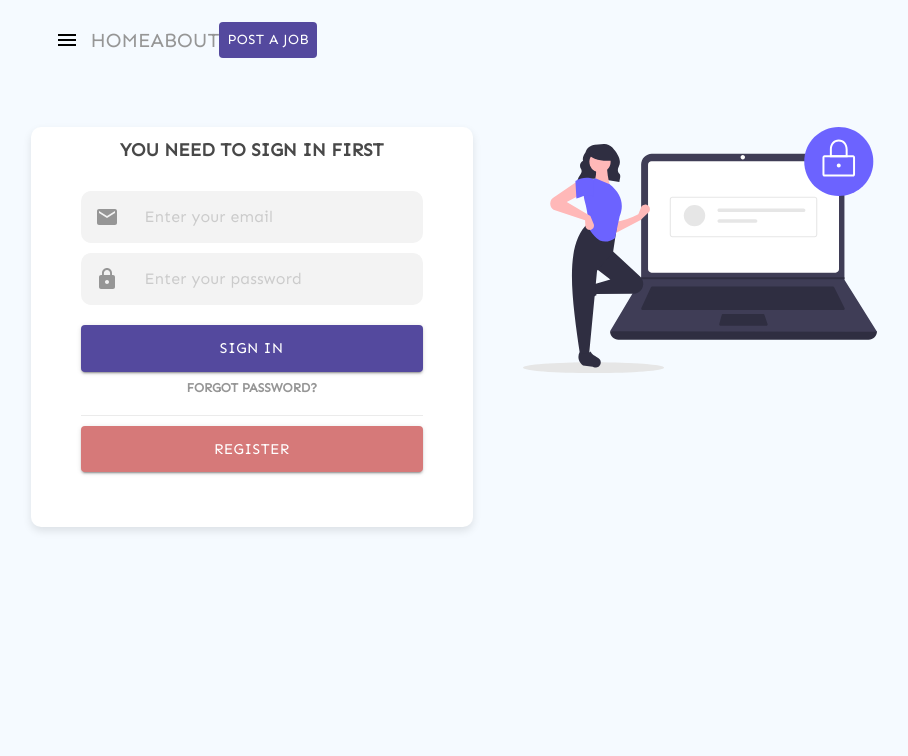
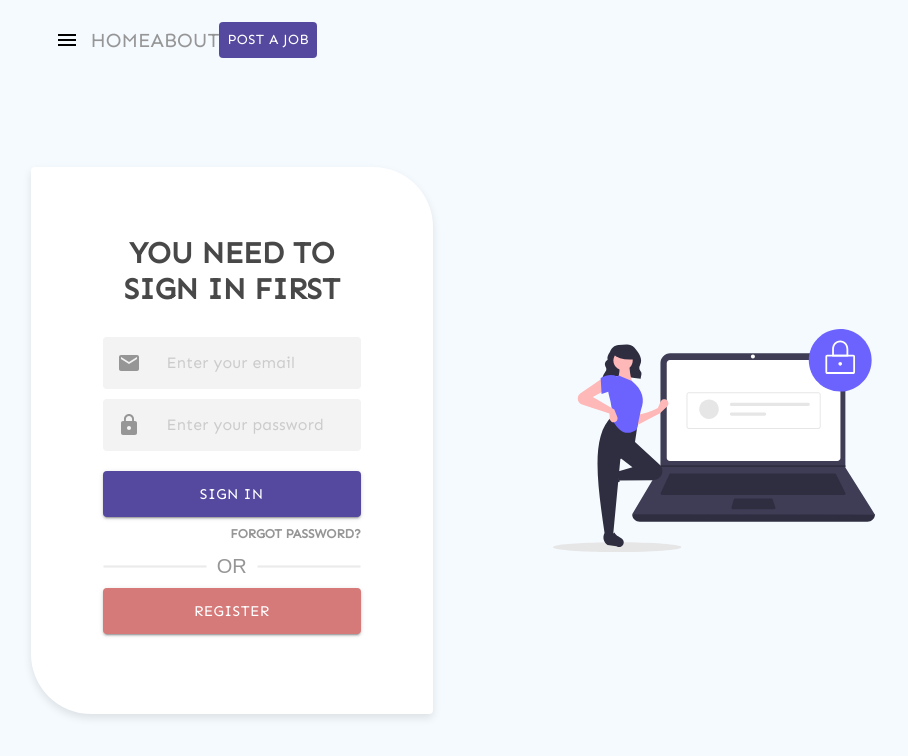
Before and after one commit to Propo41/intern-lagbe, a React (Create React App) app in the folder client/: page / in a window 1280 px wide. Shown: the top 756 px of the page, without its empty margins (167-1075 px from the left). Built offline with nearby package versions, Linux system fonts and the light colour scheme.

Commit message:
-- sign in page fix

```diff
--- a/client/src/App.js
+++ b/client/src/App.js
@@ -16,7 +16,7 @@ function App() {
       <AvailPositionCard />
       <FilterBySort />
       <FilterByLocation /> */}
-      {/*  <LandingPage /> */}
+      {/* <LandingPage /> */}
       {/*    <CompanyPage /> */}
       {/*    <TextInputLayout /> */}
       <SignInPage />
--- a/client/src/components/ApplicantCard/index.js
+++ b/client/src/components/ApplicantCard/index.js
@@ -13,7 +13,7 @@ import {
 
 const ApplicantCard = () => {
   return (
-    <Card>
+    <Card className="rounded-card">
       <CardContent>
         <Grid container spacing={2}>
           <Grid item xs={12} sm={8}>
--- a/client/src/components/AvailPositionCard/index.js
+++ b/client/src/components/AvailPositionCard/index.js
@@ -46,7 +46,7 @@ const AvailPositionCard = (props) => {
 
   const classes = useStyles();
   return (
-    <Accordion>
+    <Accordion className="rounded-card">
       <AccordionSummary
         // expandIcon={<ExpandMoreIcon />}
         aria-controls="panel1a-content"
--- a/client/src/components/PrivateJobCard/index.js
+++ b/client/src/components/PrivateJobCard/index.js
@@ -9,7 +9,7 @@ import Grid from "@material-ui/core/Grid";
 
 const PrivateJobCard = () => {
   return (
-    <Card>
+    <Card className="rounded-card">
       <CardContent>
         <Grid container spacing={2}>
           <Grid item xs={12} sm={8}>
--- a/client/src/containers/SignInPage/index.js
+++ b/client/src/containers/SignInPage/index.js
@@ -10,12 +10,8 @@ import { Divider } from "@material-ui/core";
 const useStyles = makeStyles((theme) => ({
   root: {
     marginTop: "var(--content-margin-top)",
-    display: "flex",
     flexWrap: "wrap",
-    "& > *": {
-      width: theme.spacing(100),
-      height: theme.spacing(50),
-    },
+    alignItems: "center",
   },
   card: {
     borderTopRightRadius: 60,
@@ -27,8 +23,7 @@ const useStyles = makeStyles((theme) => ({
   },
 
   image: {
-    marginTop: "var(--content-margin-top)",
-    marginLeft: 50,
+    justifyContent: "center",
     width: "80%",
     height: "80%",
   },
@@ -49,7 +44,6 @@ const useStyles = makeStyles((theme) => ({
     padding: "var(--button-padding)",
     fontSize: "var(--font-size-button-small)",
   },
-  imageContainer: {},
 }));
 
 const SignInPage = () => {
@@ -58,11 +52,10 @@ const SignInPage = () => {
   return (
     <div className="content-grid-padding">
       <PublicNavbar />
-      <Grid container>
-        <Grid item xs={12} sm={6}>
-          <div className={classes.root}>
+      <Grid container spacing={10} className={classes.root}>
+        <Grid item xs={12} lg={6} style={{ textAlign: "center" }}>
           <Paper elevation={5} className="semi-rounded-card">
-              <h1 className="sub-heading">YOU NEED TO SIGN IN FIRST</h1>
+            <h1 className="title-medium">YOU NEED TO SIGN IN FIRST</h1>
             <div style={{ marginTop: "30px" }}>
               <TextInputLayout
                 icon="mail"
@@ -88,9 +81,29 @@ const SignInPage = () => {
               </Button>
             </div>
             <div>
-                <h1 className="text-button">FORGOT PASSWORD?</h1>
+              <h1
+                className="text-button"
+                style={{ display: "flex", justifyContent: "flex-end" }}
+              >
+                FORGOT PASSWORD?
+              </h1>
             </div>
-              <Divider light style={{ marginTop: "20px" }} />
+            <div className="divider-custom">
+              <div className="divider-custom-line"></div>
+              <h1
+                style={{
+                  margin: "0 10px",
+                  fontFamily: "sans-serif",
+                  fontWeight: "normal",
+                  fontSize: "var(--font-size-navbar)",
+                  color: "var(--darkash)",
+                }}
+              >
+                OR
+              </h1>
+              <div className="divider-custom-line"></div>
+            </div>
+
             <Button
               variant="contained"
               fullWidth={true}
@@ -100,16 +113,18 @@ const SignInPage = () => {
               REGISTER
             </Button>
           </Paper>
-          </div>
         </Grid>
-        <Grid item xs={12} sm={6}>
-          <div className={classes.imageContainer}>
+        <Grid
+          item
+          xs={12}
+          lg={6}
+          style={{ display: "flex", justifyContent: "center" }}
+        >
           <img
             src="/assets/images/login_blob.svg"
             alt="landing page"
             className={classes.image}
           />
-          </div>
         </Grid>
       </Grid>
     </div>
--- a/client/src/styles/App.css
+++ b/client/src/styles/App.css
@@ -214,18 +214,12 @@ h1 {
   border-top-right-radius: 60px !important;
   border-bottom-left-radius: 60px !important;
   text-align: center;
-  padding-left: 50px !important;
-  padding-right: 50px !important;
+  padding: 3rem 6rem 5rem;
   box-shadow: var(--card-shadow) !important;
 }
 
 .rounded-card {
-  border-top-right-radius: 60px !important;
-  border-bottom-left-radius: 60px !important;
-  text-align: center;
-  padding-left: 50px !important;
-  padding-right: 50px !important;
-  box-shadow: var(--card-shadow) !important;
+  border-radius: 10px !important;
 }
 
 .MuiCardContent-root {
@@ -240,10 +234,6 @@ h1 {
   filter: var(--card-shadow);
   box-shadow: none !important;
   margin: 15px 0;
-}
-/* @todo CANT USE THIS HERE. USE INLINE CSS USING useStyles*/
-.MuiPaper-rounded {
-  border-radius: 10px !important;
 }
 
 .MuiToggleButton-root {
@@ -318,3 +308,49 @@ h1 {
   padding: 0.4rem 0.6rem !important;
   margin-left: 0.8rem !important;
 }
+
+/* Common for horizontal lines in signin page- starts*/
+.divider-custom {
+  width: 100%;
+  display: flex;
+  align-items: center;
+  padding-top: 2%;
+}
+
+.divider-custom .divider-custom-line {
+  width: 100%;
+  height: 1px;
+  border-radius: 2rem;
+  border: 1px solid #f3f3f3;
+  background-color: rgba(0, 0, 0, 0.08);
+}
+/* Common for horizontal lines in signin page- ends */
+
+/* Small devices (portrait tablets and large phones, 600px and up) */
+@media only screen and (min-width: 361px) and (max-width: 600px) {
+  .semi-rounded-card {
+    padding: 2.5rem 2rem 4.5rem;
+  }
+}
+/* Medium devices (landscape tablets, 768px and up) */
+@media only screen and (min-width: 601px) and (max-width: 768px) {
+  .semi-rounded-card {
+    padding: 3rem 4rem 5rem;
+  }
+}
+
+@media only screen and (min-width: 768px) and (max-width: 991px) {
+  .semi-rounded-card {
+    padding: 3rem 5rem 5rem;
+  }
+}
+
+/* Large devices (laptops/desktops, 992px and up) */
+@media only screen and (min-width: 992px) and (max-width: 1199px) {
+}
+/* Extra large devices (large laptops and desktops, 1200px and up) */
+@media only screen and (min-width: 1200px) and (max-width: 1500px) {
+  .semi-rounded-card {
+    padding: 3rem 4.5rem 5rem;
+  }
+}
```
Lines whose indentation alone changed are shown as unchanged.
